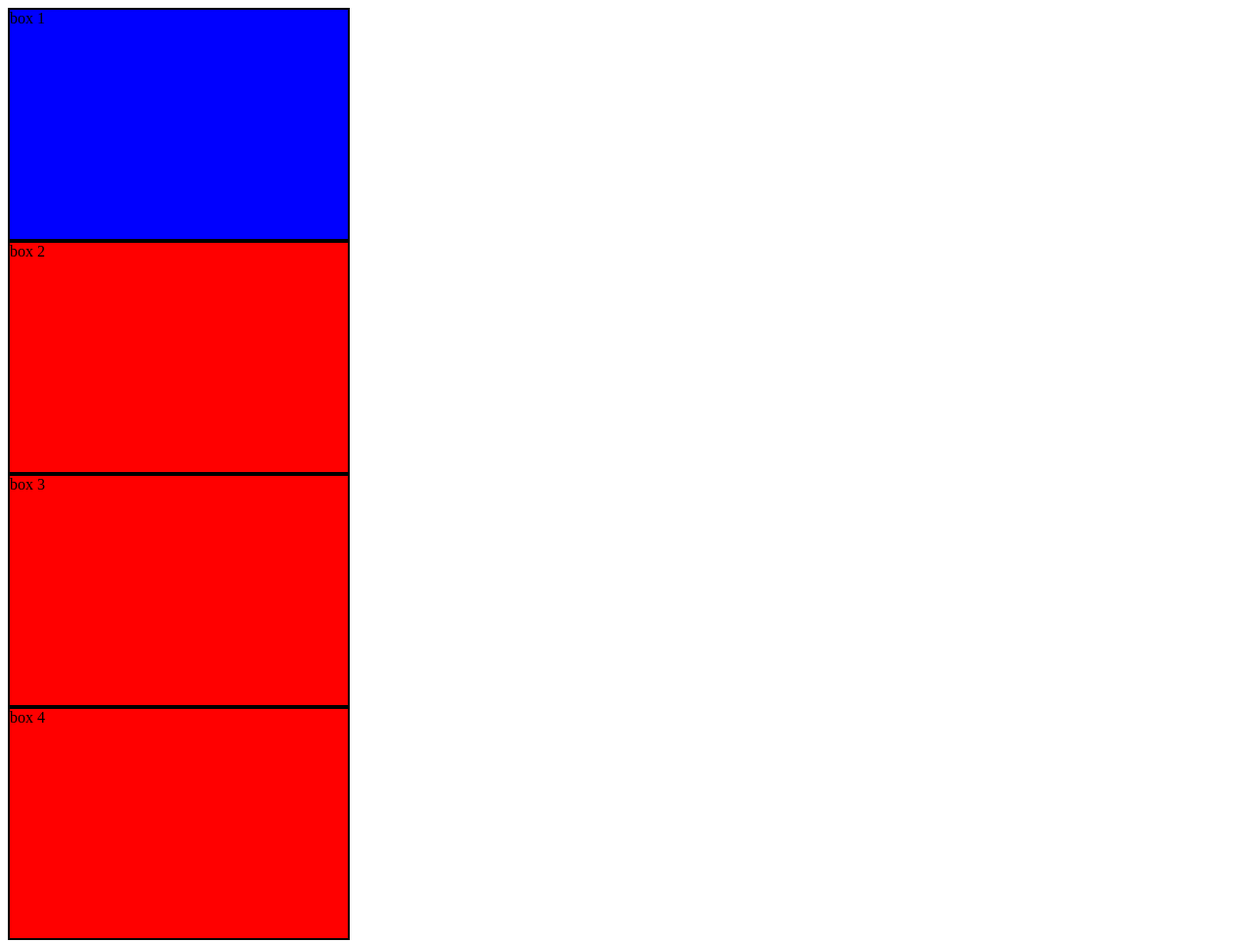
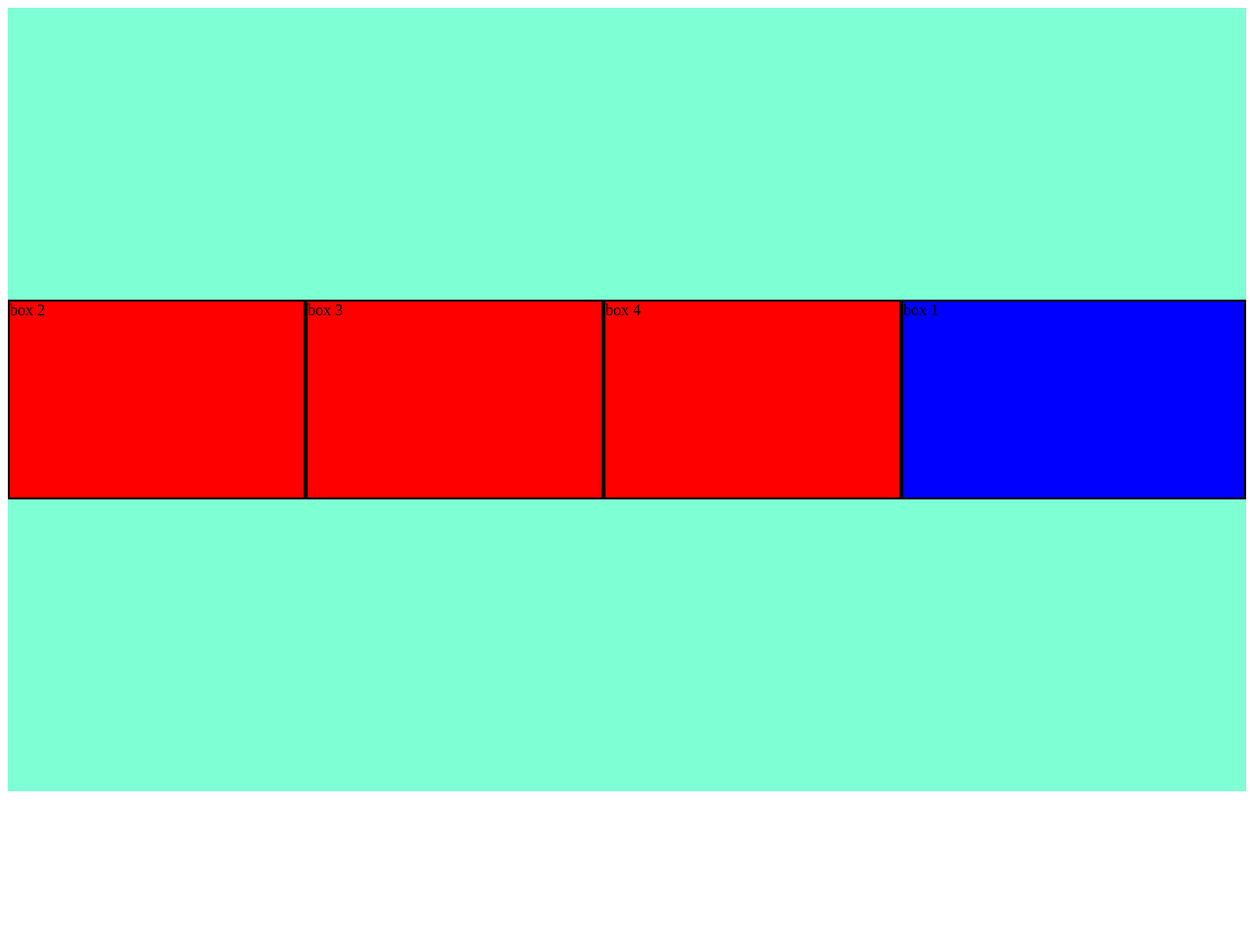
Before and after one commit to prajaktadharpure28/css_practice, a plain HTML site: page flex-box/flex-box.html in a window 1280 px wide. Shown: the whole page at 98% size. After the commit the page ends 816 px from the top, so only its background shows below. Drawn offline with Linux system fonts and the light colour scheme.

Commit message:
feat: flex box

```diff
--- a/flex-box/flex-box.html
+++ b/flex-box/flex-box.html
@@ -8,17 +8,27 @@
     <style>
         .container{
             display: flex;
-            flex-direction: column;
+            /* flex-direction: column; */
+            flex-direction: row;
+            flex-wrap: wrap;
+            justify-content: flex-start;
+            height: 100vh;
+            background-color: aquamarine;
+            /* align-items: center; */
+            align-content: center;
         }
         .box1{
-            height:234px;
-            width: 345px;
+            height:200px;
+            width: 300px;
             background-color: blue;
             border: 2px solid black;
+            order: 4;
+            align-self: flex-end;
+            flex-grow: 1;
         }
         .box2{
-            height:234px;
-            width: 345px;
+            height:200px;
+            width: 300px;
             background-color: red;
             border: 2px solid black;
         }
```
